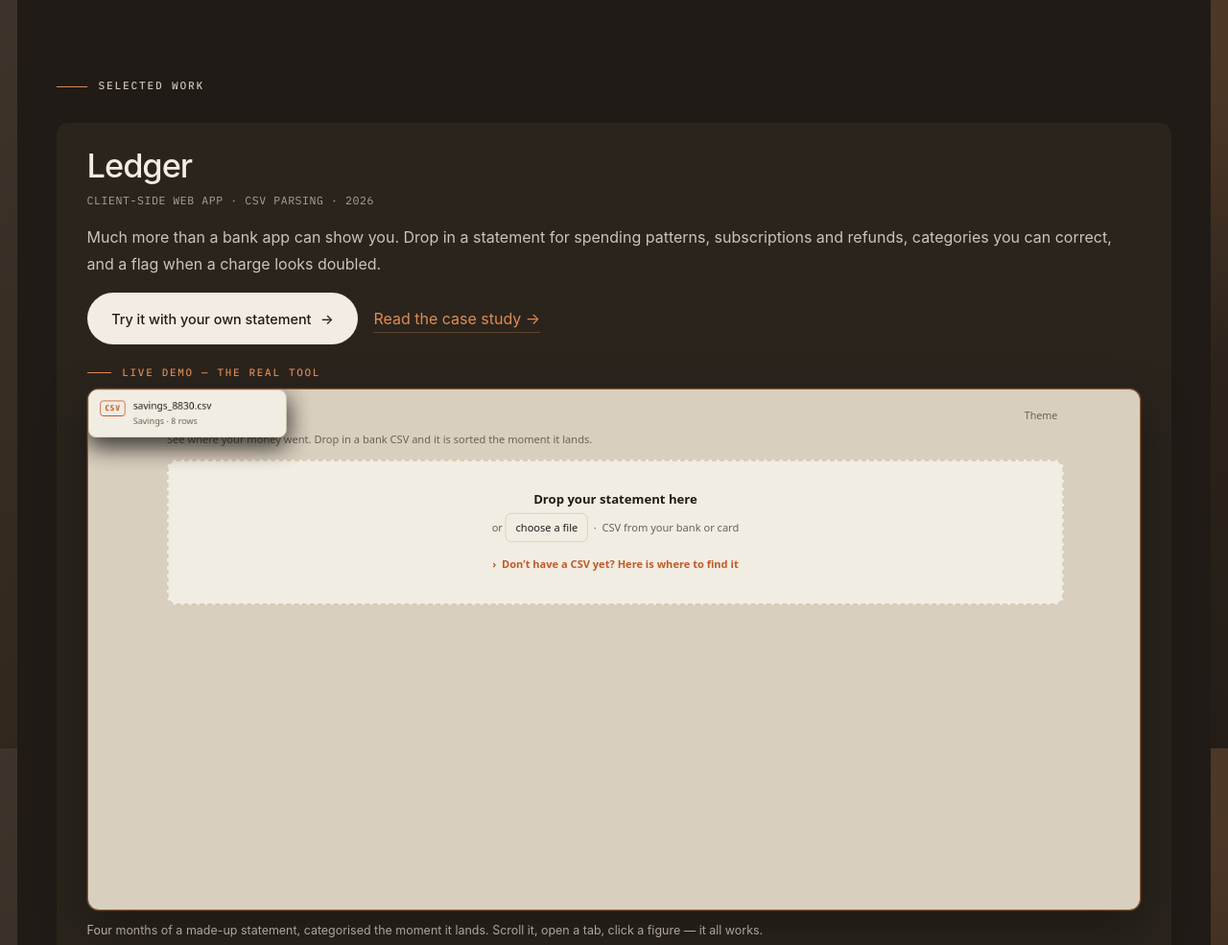
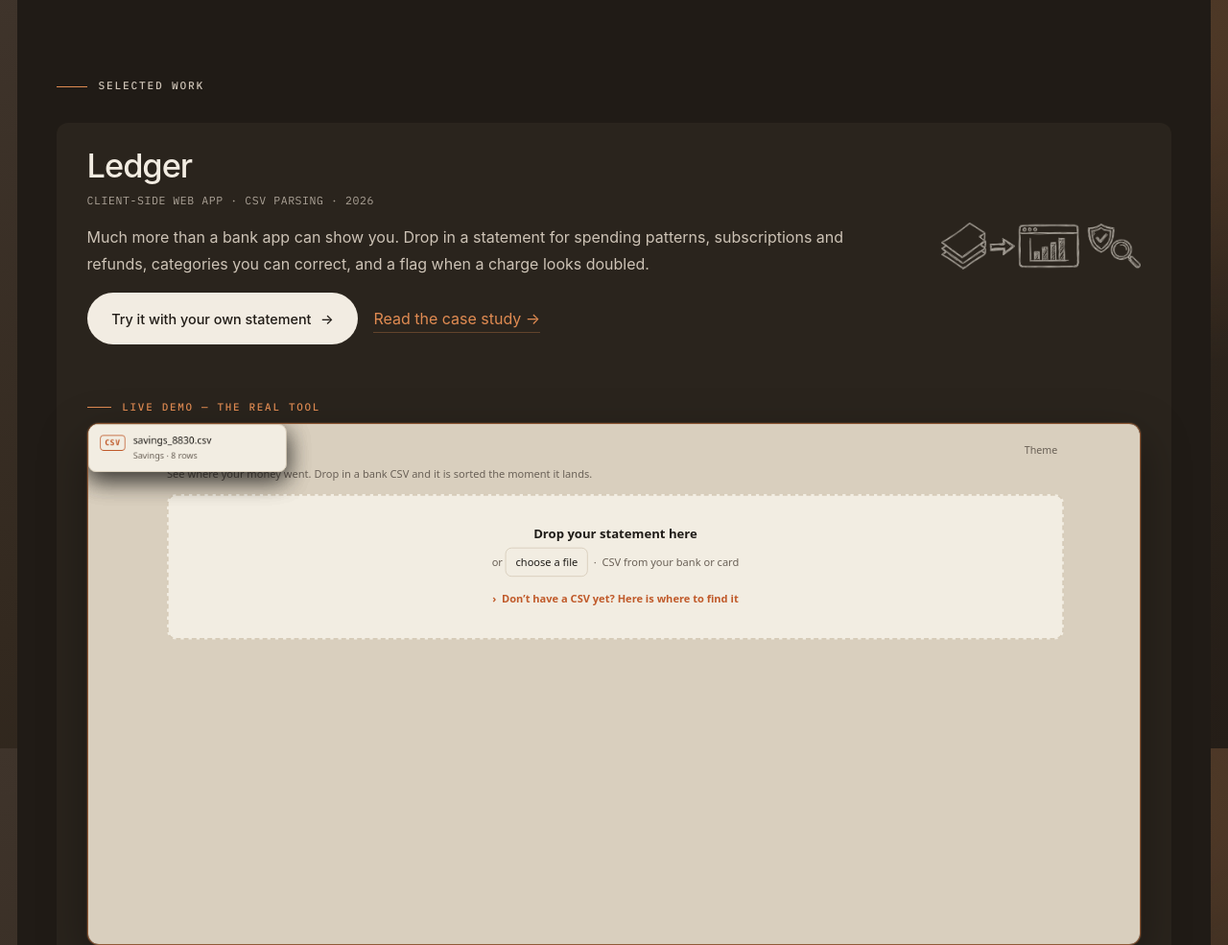
Before and after one commit to simaydemiral/simaydemiral.com, a plain HTML site: page public/index.html in a window 1280 px wide. Shown: the part 820-1805 px from the top of the page at 96% size. Drawn offline with Linux system fonts and the light colour scheme; animation ran at ten frames a second; a web font is replaced by a local one.

Commit message:
Give Ledger its drawing back, beside the live demo
All three cards in Selected Work now carry one. The art was already
in the repo and already a finished mask; it just was not referenced
anywhere.

item--live turned out to be a class with no rules behind it, so the
card was laying out as a plain block. It becomes item--illustrated
like the others, and the one rule that card needs is that the demo
spans both columns underneath rather than squeezing into one of them.

Co-Authored-By: Claude Opus 5 <noreply@anthropic.com>

```diff
--- a/public/index.html
+++ b/public/index.html
@@ -100,7 +100,7 @@
   <main id="work">
     <p class="section-label"><span class="dash"></span>Selected work</p>
 
-    <article class="item item--live">
+    <article class="item item--illustrated item--live">
 
       <div class="item-body">
       <h3><a class="item-link" href="/tinkering/ledger">Ledger</a></h3>
@@ -115,6 +115,10 @@
         <a class="item-more" href="/tinkering/ledger">Read the case study &rarr;</a>
       </p>
       </div>
+
+      <a class="plate" href="/ledger/" aria-hidden="true" tabindex="-1">
+        <span class="plate-art" style="--art:url('/img/ledger.webp');--art-ratio:1943/461"></span>
+      </a>
 
       <!-- The tool itself, on invented data, writing nothing. ?demo=1 keeps it
            away from the browser storage a real visitor's ledger lives in. -->
--- a/public/style.css
+++ b/public/style.css
@@ -1053,6 +1053,11 @@ html { scroll-behavior: smooth; }
 /* The Ledger card runs the tool rather than describing it: a visitor learns it
    is real software without clicking anything. The iframe is the same page the
    Try it button opens, in a mode that reads and writes no storage. */
+/* The card that carries both a drawing and the running tool: the drawing sits
+   beside the text like every other card, and the demo spans the full width
+   underneath rather than squeezing into one column of the grid. */
+.item--live .showcase { grid-column: 1 / -1; }
+
 .item--showcase { display: block; }
 .item--showcase .item-body p:last-of-type { max-width: none; }
 
```
